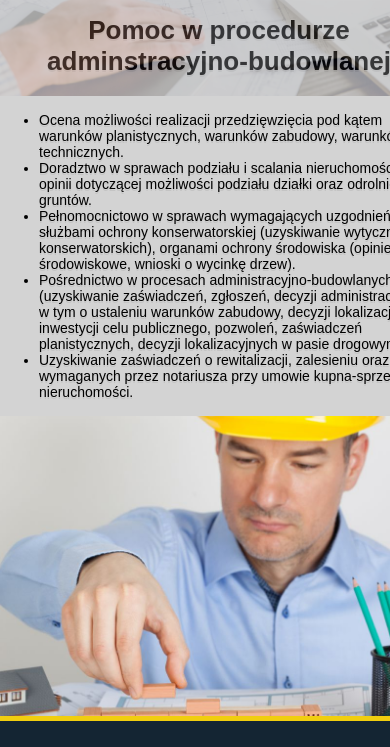
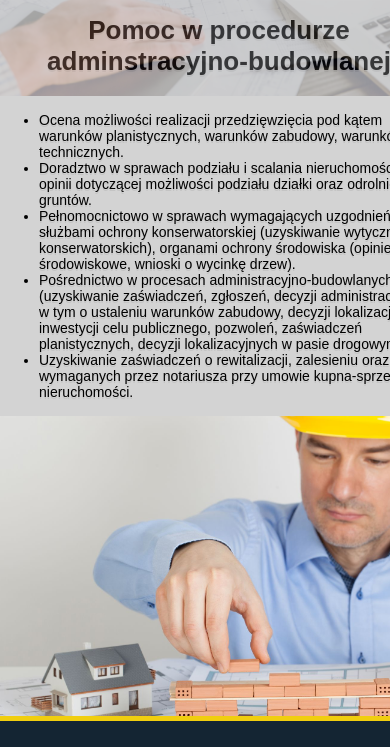
Before and after one commit to Planinwest/planinwest, a plain HTML site: page Pomoc-w-procedurach.html in a window 390 px wide. Shown: the part 508-1255 px from the top of the page. Drawn offline with Linux system fonts and the light colour scheme; a web font is replaced by a local one.

Commit message:
Update style2.css

```diff
--- a/style2.css
+++ b/style2.css
@@ -392,7 +392,7 @@ i {
   }
 
   .image_aside {
-    background-image: url(domek.jpg);
+    background-image: url(domek2.jpg);
     background-size: cover;
   }
 }
```
